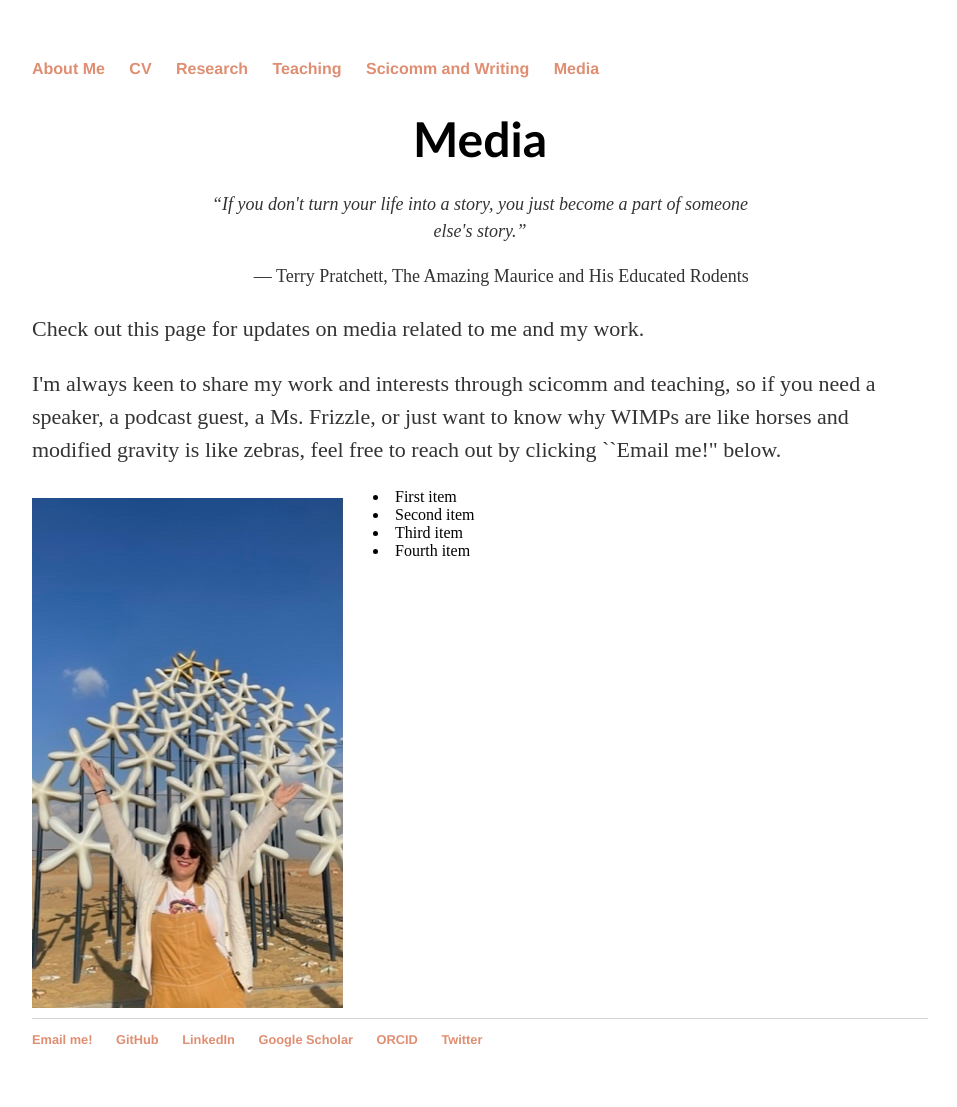
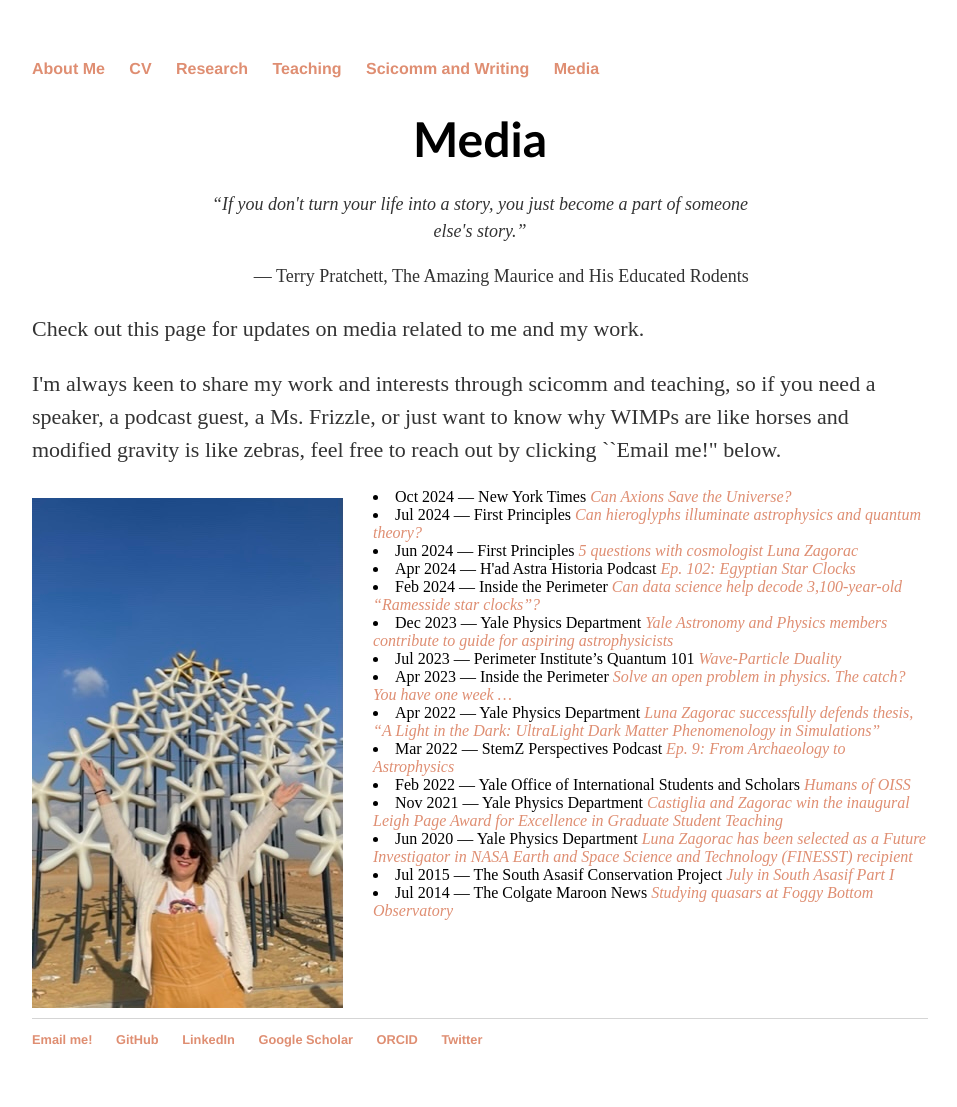
Before and after one commit to lunazagor/lunazagor.github.io, a Jekyll site: the page built from media/index.html, in a window 1280 px wide. Shown: the whole page, without its empty margins (160-1117 px from the left). Built offline with Jekyll 4.4.1, drawn with Linux system fonts in a browser that asks for light colours.

Commit message:
added pubs to <li>s

```diff
--- a/media/index.html
+++ b/media/index.html
@@ -77,10 +77,21 @@ title: Media
 <div class="image-list-container">
 	<img src="pyramid_of_stars.jpeg" alt="Pyramid of Stars">
 	<ul>
-		<li>First item</li>
-		<li>Second item</li>
-		<li>Third item</li>
-		<li>Fourth item</li>
+	<li> Oct 2024 &mdash; New York Times <a href="https://www.nytimes.com/2024/11/01/science/astrophysics-cosmology-axions.html"><em>Can Axions Save the Universe?</em></a> </li>
+	<li> Jul 2024 &mdash; First Principles <a href="https://www.firstprinciples.org/article/can-hieroglyphs-illuminate-astrophysics-and-quantum-theory"><em>Can hieroglyphs illuminate astrophysics and quantum theory?</em></a> </li>
+	<li> Jun 2024 &mdash; First Principles <a href="https://www.firstprinciples.org/article/5-questions-with-cosmologist-luna-zagorac"><em>5 questions with cosmologist Luna Zagorac</em></a> </li>
+	<li> Apr 2024 &mdash; H'ad Astra Historia Podcast <a href="https://podcasts.apple.com/tn/podcast/had-astra-historia-ep-102-egyptian-star-clocks/id295908830?i=1000654038954"><em>Ep. 102: Egyptian Star Clocks</em></a> </li>
+	<li> Feb 2024 &mdash; Inside the Perimeter <a href="https://insidetheperimeter.ca/can-data-science-help-decode-3100-year-old-ramesside-star-clocks/"><em>Can data science help decode 3,100-year-old “Ramesside star clocks”?</em></a> </li>
+	<li> Dec 2023 &mdash; Yale Physics Department <a href="https://physics.yale.edu/news/yale-astronomy-and-physics-members-contribute-guide-aspiring-astrophysicists"><em>Yale Astronomy and Physics members contribute to guide for aspiring astrophysicists</em></a> </li>
+	<li> Jul 2023 &mdash; Perimeter Institute’s Quantum 101 <a href="https://www.youtube.com/watch?v=DfQH3o6dKss"><em>Wave-Particle Duality</em></a> </li>
+	<li> Apr 2023 &mdash; Inside the Perimeter <a href="https://insidetheperimeter.ca/solve-an-open-problem-in-physics-the-catch-you-have-one-week/"><em>Solve an open problem in physics. The catch? You have one week …</em></a> </li>
+	<li> Apr 2022 &mdash; Yale Physics Department <a href="https://physics.yale.edu/news/luna-zagorac-successfully-defends-thesis-light-dark-ultralight-dark-matter-phenomenology"><em>Luna Zagorac successfully defends thesis, “A Light in the Dark: UltraLight Dark Matter Phenomenology in Simulations”</em></a> </li>
+	<li> Mar 2022 &mdash; StemZ Perspectives Podcast <a href="https://podcasters.spotify.com/pod/show/stemz-perspectives/episodes/Episode-9-From-Archaeology-to-Astrophysics---An-Interview-with-Luna-Zagorac-e1g68bn"><em>Ep. 9: From Archaeology to Astrophysics</em></a> </li>
+	<li> Feb 2022 &mdash; Yale Office of International Students and Scholars <a href="https://www.instagram.com/yaleoiss/p/CaH7XEarHc7/?img_index=1"><em>Humans of OISS</em></a> </li>
+	<li> Nov 2021 &mdash; Yale Physics Department <a href="https://wlab.yale.edu/news/castiglia-and-zagorac-win-inaugural-leigh-page-award-excellence-graduate-student-teaching"><em>Castiglia and Zagorac win the inaugural Leigh Page Award for Excellence in Graduate Student Teaching</em></a> </li>
+	<li> Jun 2020 &mdash; Yale Physics Department <a href="https://ycaa.yale.edu/news/luna-zagorac-has-been-selected-future-investigators-nasa-earth-and-space-science-and-technology"><em>Luna Zagorac has been selected as a Future Investigator in NASA Earth and Space Science and Technology (FINESST) recipient</em></a> </li>
+	<li> Jul 2015 &mdash; The South Asasif Conservation Project <a href="https://southasasif.wordpress.com/2015/08/08/july-in-south-asasif-part-i/"><em>July in South Asasif Part I</em></a> </li>
+	<li> Jul 2014 &mdash; The Colgate Maroon News <a href="https://www.colgate.edu/news/stories/light-years-ahead-katie-karnes-17-studying-quasars-part-summer-research"><em>Studying quasars at Foggy Bottom Observatory</em></a> </li>
 	</ul>
 </div>
 
```
